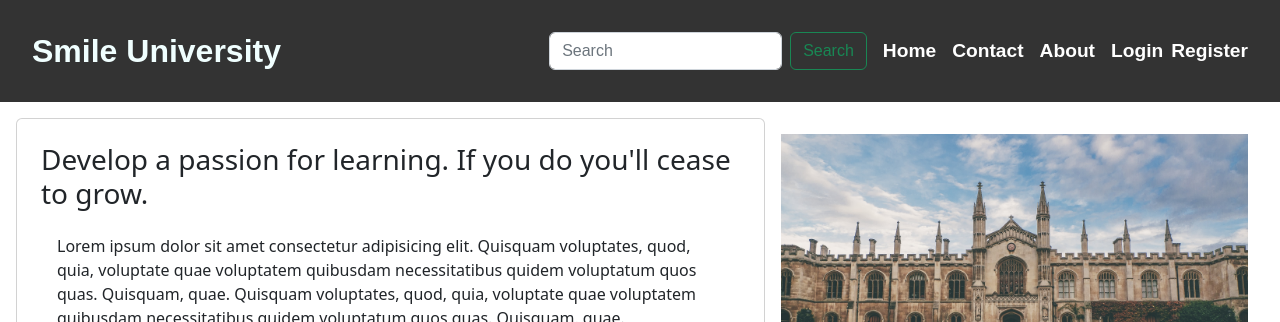
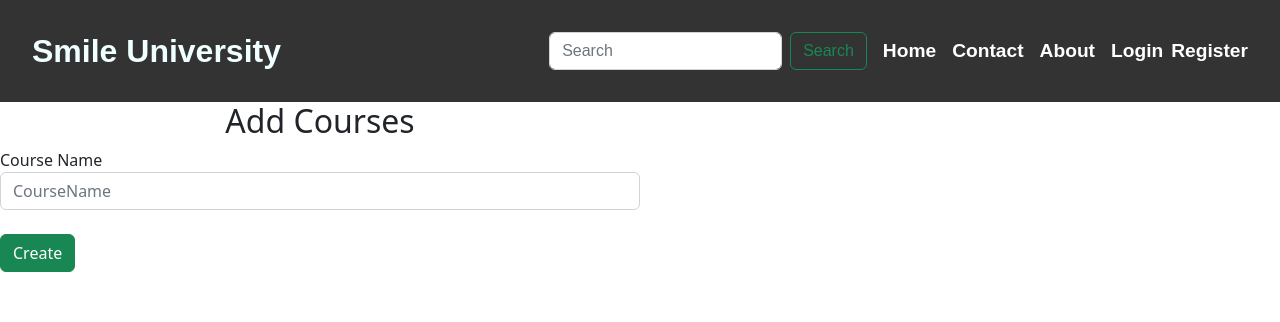
Before and after one commit to solaris7x/smile-ang, an Angular app: page /admin in a window 1280 px wide. Before the commit this address led to /. Shown: the top 322 px of the page. Built offline with nearby package versions, Linux system fonts and the light colour scheme.

Commit message:
Added admin module Added add-course component Added admin routing module Set add-course as admin default page

```diff
--- a/angular.json
+++ b/angular.json
@@ -90,5 +90,8 @@
         }
       }
     }
+  },
+  "cli": {
+    "analytics": "4edd9294-441e-4d8b-bc95-33932f7183fb"
   }
 }
--- /dev/null
+++ b/src/app/admin/add-course/add-course.component.html
@@ -0,0 +1,11 @@
+<div class="col-md-6">
+    <h2 class="text-center">Add Courses</h2>
+    <form class="" (ngSubmit)="createCourses()">
+        <div class="form-group">
+            <label for="name">Course Name</label>
+            <input [(ngModel)]="model.courseName" name="courseName" placeholder="CourseName" type="text" class="form-control" id="courseName">
+          </div><br/>
+
+          <button class="btn btn-success" (click)="createCourses()">Create</button>
+    </form>
+</div>
--- /dev/null
+++ b/src/app/admin/add-course/add-course.component.ts
@@ -0,0 +1,24 @@
+import { Component, OnInit } from '@angular/core';
+
+@Component({
+  selector: 'app-add-course',
+  templateUrl: './add-course.component.html',
+  styleUrls: ['./add-course.component.css']
+})
+export class AddCourseComponent implements OnInit {
+
+  constructor() {
+   }
+
+  ngOnInit(): void {
+  }
+
+  model = {
+    courseName:''
+  };
+
+  createCourses(){
+    console.log(this.model)
+  }
+
+}
--- a/src/app/app-routing.module.ts
+++ b/src/app/app-routing.module.ts
@@ -26,6 +26,10 @@ const routes: Routes = [
     path: 'contactUs',
     component: ContactUsComponent,
   },
+  // {
+  //   path: 'admin',
+  //   children: adminRoutes
+  // },
   // 404 Page
   {
     path: '**',
--- a/src/app/app.module.ts
+++ b/src/app/app.module.ts
@@ -10,6 +10,7 @@ import { FooterComponent } from './components/footer/footer.component';
 import { RegisterComponent } from './components/register/register.component';
 import { LoginComponent } from './components/login/login.component';
 import { ContactUsComponent } from './components/contact-us/contact-us.component';
+import { AdminModule } from './admin/admin.module';
 
 @NgModule({
   declarations: [
@@ -21,7 +22,7 @@ import { ContactUsComponent } from './components/contact-us/contact-us.component
     LoginComponent,
     ContactUsComponent,
   ],
-  imports: [BrowserModule, AppRoutingModule, FormsModule, AppRoutingModule],
+  imports: [BrowserModule, FormsModule, AdminModule, AppRoutingModule],
   providers: [],
   bootstrap: [AppComponent],
 })
```
Also changed, not shown: src/app/admin/admin-routing.module.ts (added, +16 -0 lines), src/app/admin/admin.module.ts (added, +19 -0 lines), src/app/admin/add-course/add-course.component.css (added), 1 other file (tests, documents, lock files or other folders).
